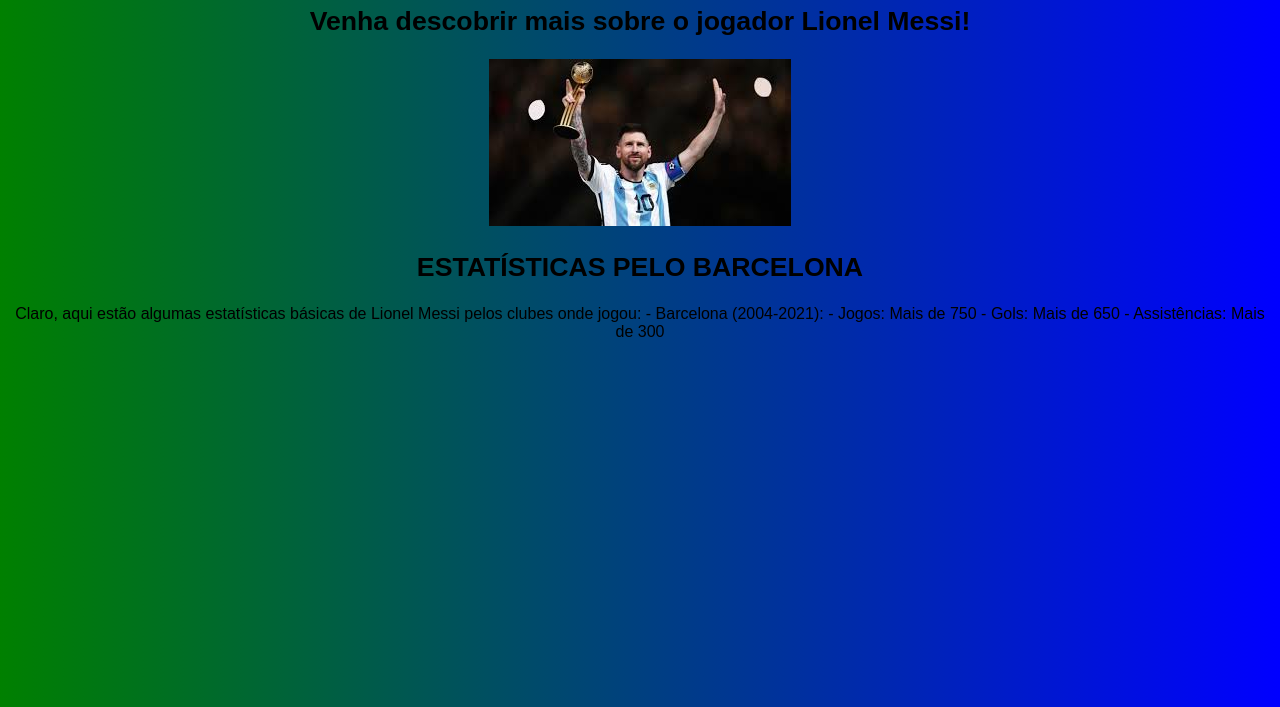
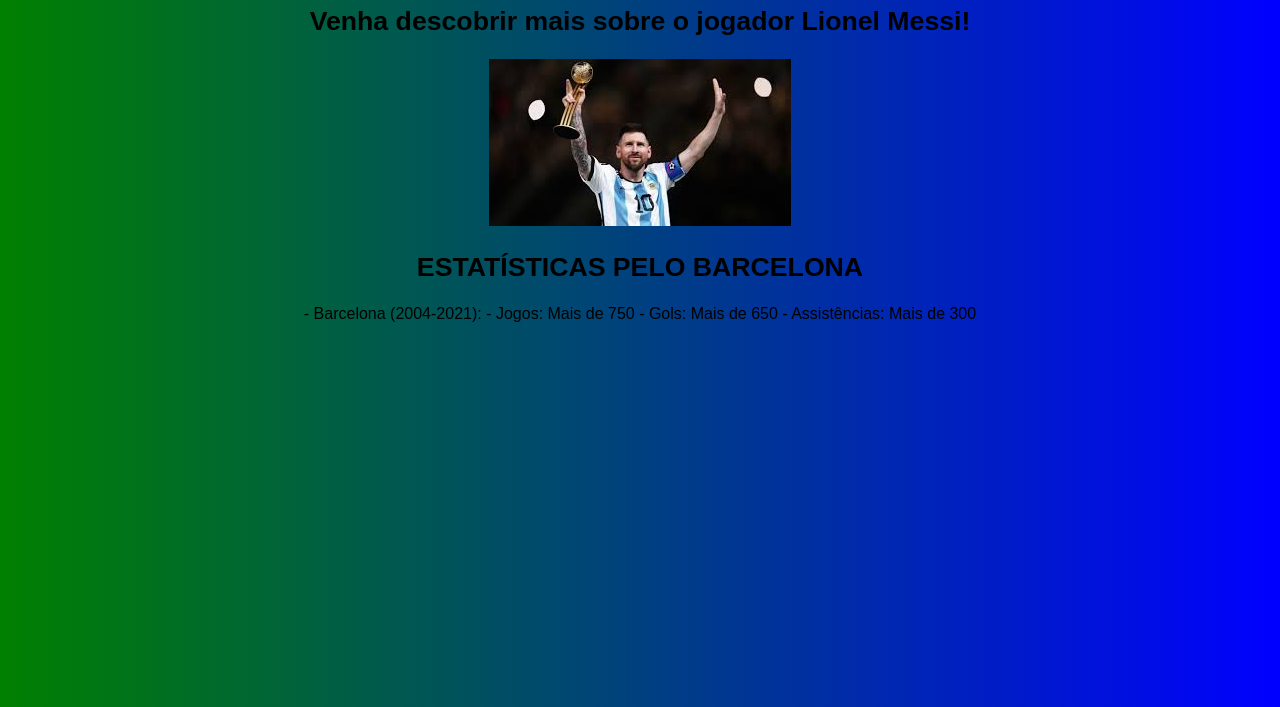
Before and after one commit to miguelparente15/site2024, a plain HTML site: page index.html in a window 1280 px wide. Shown: the part 93-800 px from the top of the page. Drawn offline with Linux system fonts and the light colour scheme.

Commit message:
Update index.html

```diff
--- a/index.html
+++ b/index.html
@@ -16,8 +16,7 @@
      <img src="download.jpeg" alt="foto Lionel">
 
     <h2>ESTATÍSTICAS PELO BARCELONA</h2>
-    <p>Claro, aqui estão algumas estatísticas básicas de Lionel Messi pelos clubes onde jogou:
-
+    <p>
 - Barcelona (2004-2021):
   - Jogos: Mais de 750
   - Gols: Mais de 650
```
